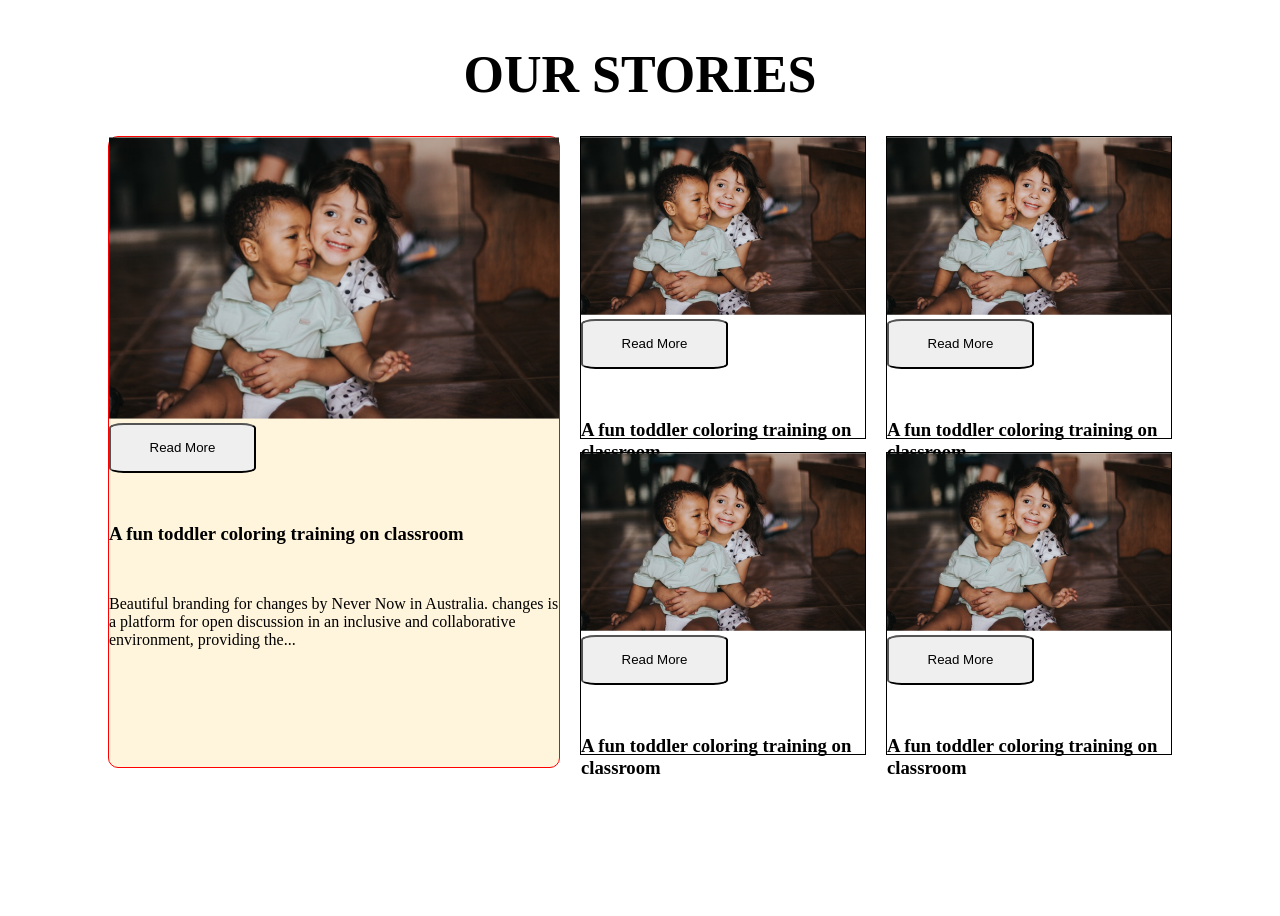
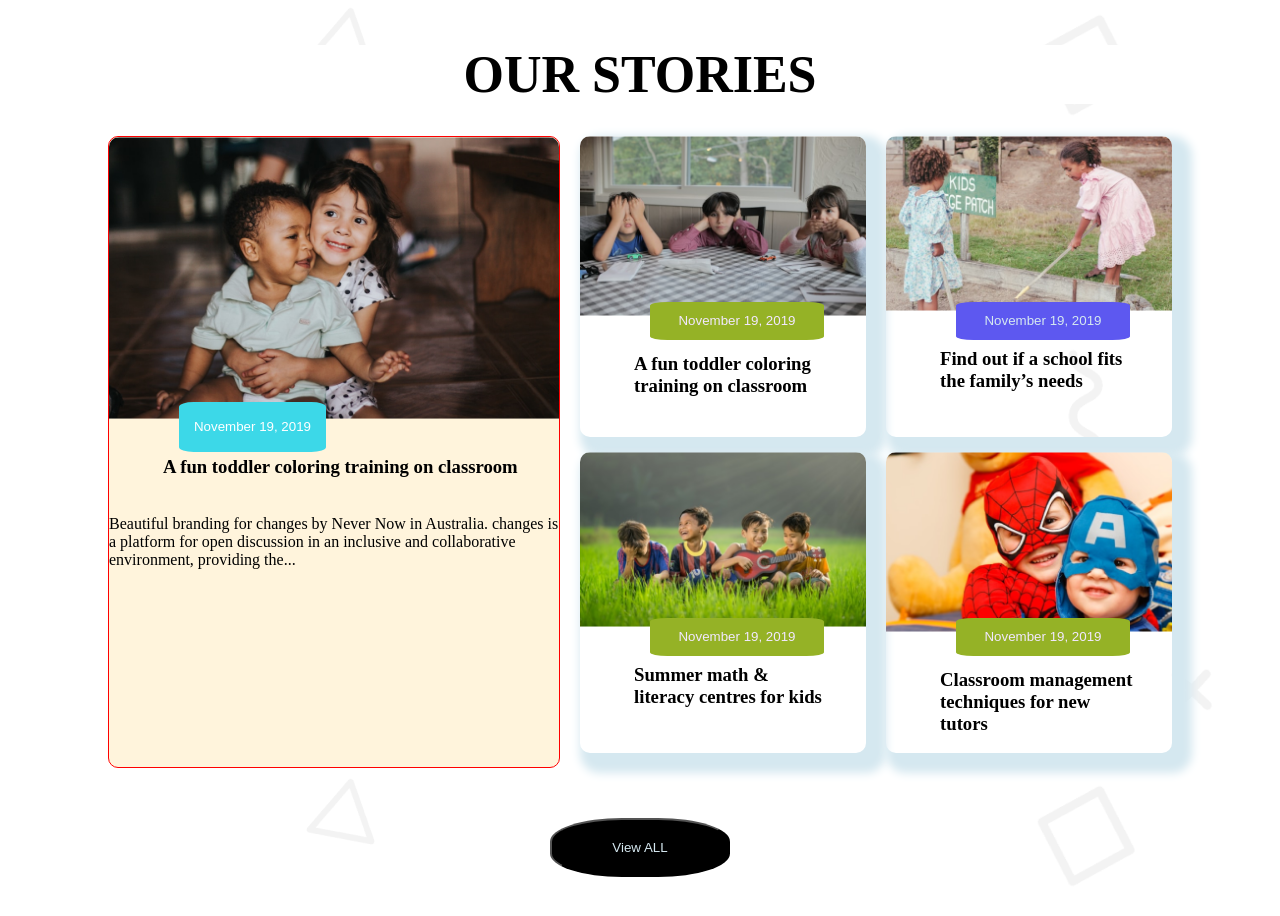
Before and after one commit to shaker11Batch/kids-schools, a plain HTML site: page index.html in a window 1280 px wide. Shown: the part 1602-2518 px from the top of the page. Before the commit the page ends 2450 px from the top, so only its background shows below. Drawn offline with Linux system fonts and the light colour scheme.

Commit message:
see all btn added

```diff
--- a/index.html
+++ b/index.html
@@ -108,7 +108,7 @@
                     <div class="stories-card-container">
                         <img src="./assets/story-1.png" alt="Two Baby is Hugging">
                         <div class="stories-card-text">
-                           <button>Read More</button>
+                           <button>November 19, 2019</button>
                             <h3 class="stories-text">A fun toddler coloring training on
                                 classroom</h3>
                             <p class="stories-details">Beautiful branding for changes by Never Now in Australia.
@@ -118,44 +118,47 @@
                     </div>
                     <div class="stories-grid">
                         <div class="grid-card-container">
-                            <img src="./assets/story-1.png" alt="Two Baby is Hugging">
-                            <div class="stories-card-text">
-                               <button>Read More</button>
+                            <img src="./assets/story-5.png" alt="Two Baby is Hugging">
+                            <div class="stories-card">
+                               <button>November 19, 2019</button>
                                 <h3 class="stories-text">A fun toddler coloring training on
                                     classroom</h3>
 
                             </div>
                         </div>
                         <div class="grid-card-container">
-                            <img src="./assets/story-1.png" alt="Two Baby is Hugging">
-                            <div class="stories-card-text">
-                               <button>Read More</button>
-                                <h3 class="stories-text">A fun toddler coloring training on
-                                    classroom</h3>
+                            <img src="./assets/story-2.png" alt="Two Baby is Hugging">
+                            <div class="stories-card-2">
+                               <button>November 19, 2019</button>
+                                <h3 class="stories-text">Find out if a school fits the
+                                    family’s needs</h3>
 
                             </div>
                         </div>
                         <div class="grid-card-container">
-                            <img src="./assets/story-1.png" alt="Two Baby is Hugging">
-                            <div class="stories-card-text">
-                               <button>Read More</button>
-                                <h3 class="stories-text">A fun toddler coloring training on
-                                    classroom</h3>
+                            <img src="./assets/story-3.png" alt="Two Baby is Hugging">
+                            <div class="stories-card">
+                               <button>November 19, 2019</button>
+                                <h3 class="stories-text">Summer math & literacy
+                                    centres for kids</h3>
 
                             </div>
                         </div>
                         <div class="grid-card-container">
-                            <img src="./assets/story-1.png" alt="Two Baby is Hugging">
-                            <div class="stories-card-text">
-                               <button>Read More</button>
-                                <h3 class="stories-text">A fun toddler coloring training on
-                                    classroom</h3>
+                            <img src="./assets/story-4.png" alt="Two Baby is Hugging">
+                            <div class="stories-card">
+                               <button>November 19, 2019</button>
+                                <h3 class="stories-text">Classroom management
+                                    techniques for new tutors</h3>
 
                             </div>
                         </div>
 
 
                     </div>
+                </div>
+                <div class="see-btn">
+                    <button>View ALL</button>
                 </div>
             </div>
         </section>
--- a/styles/kid.css
+++ b/styles/kid.css
@@ -14,10 +14,10 @@ body {
 
     }
 }
-/* body{
+body{
     background-image: url("/assets/bg.png");
-    background: linear-gradient(to bottom,#FFF4DC,#FFFFFF);
-} */
+    /* background: linear-gradient(to bottom,#FFF4DC,#FFFFFF); */
+}
 
 /* header{
     visibility: hidden;
@@ -185,6 +185,7 @@ ul>li>a {
 /* Our Stories */
 .stories-card-main-container {
     justify-content: space-between;
+
 }
 
 .stories-container{
@@ -204,9 +205,12 @@ ul>li>a {
    border: 1px solid red;
    background-color: #FFF4DC;
    border-radius: 10px;
+   position: relative;
 }
 .stories-card-container img{
     width: 100%;
+    border-top-left-radius: 10px;
+    border-top-right-radius: 10px;
 }
 .stories-grid{
     display: grid;
@@ -218,11 +222,14 @@ ul>li>a {
     height: 301px;
     /* grid-gap: 20px; */
     margin-left: 20px;
-
-    border: 1px solid black;
+    border-radius: 10px;
+    position: relative;
+   box-shadow: 10px 10px 10px 10px #d5e8f0;
 }
 .grid-card-container img{
     width: 100%;
+    border-top-left-radius: 10px;
+    border-top-right-radius: 10px;
 }
 .stories-btn{
     width: 147px;
@@ -235,12 +242,51 @@ ul>li>a {
 height: 50px;
 width: 147px;
 border-radius: 10%;
+background-color: #3CD8E8;
+color: #FFFFFF;
+border: none;
+position: absolute;
+top: 42%;
+left: 70px;
+}
+.stories-card > button{
+    position: absolute;
+    height:38px ;
+    width:174px ;
+    background-color: #95B226;
+    border-radius: 10%;
+    border: none;
+    top: 55%;
+    color: #F2E8FF;
+    left: 70px;
+}
+.stories-card-2 > button{
+    position: absolute;
+    height:38px ;
+    width:174px ;
+    background-color: #5D58F0;
+    border-radius: 10%;
+    border: none;
+    color: #d5e8f0;
+    top: 55%;
+    left: 70px;
 }
 .stories-text{
-margin: 50px 0px;
+margin: 33px 33px 37px 54px;
 }
 .stories-details{
 
+}
+.see-btn{
+    margin: 50px auto;
+    text-align: center;
+
+}
+.see-btn > button{
+    padding: 20px 60px;
+    background-color: black;
+    color: #d5e8f0;
+    border-radius: 40%;
 }
 
 
@@ -278,4 +324,8 @@ margin: 50px 0px;
         margin: 0;
     }
 
+    .stories-card-main-container {
+        flex-direction: column;
+    }
+
 }
```
